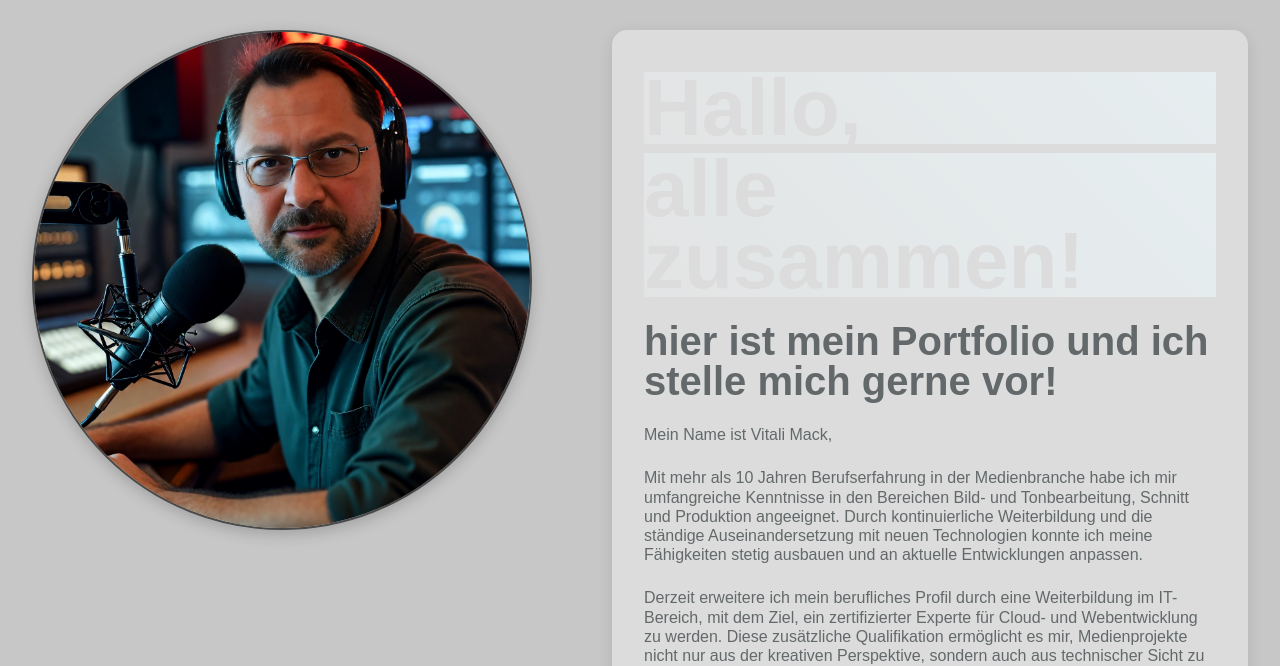
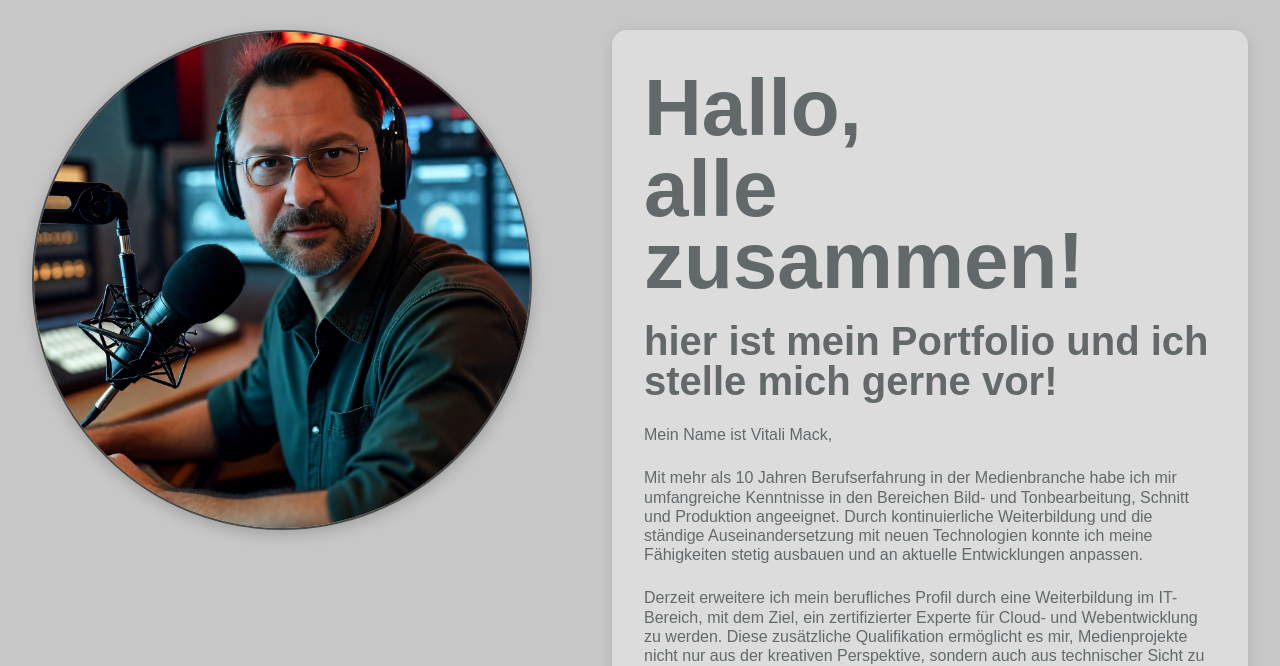
Before and after one commit to NovaRecords/MyPortfolio, a plain HTML site: page index.html in a window 1280 px wide. Shown: the part 140-806 px from the top of the page. Drawn offline with Linux system fonts and the light colour scheme.

Commit message:
Update styles.css

```diff
--- a/styles.css
+++ b/styles.css
@@ -98,13 +98,16 @@ body {
 }
 
 .content-text h1 {
-    background: linear-gradient(45deg, #2f393c, #498192);
-    mix-blend-mode: screen;
-    /* color: #63696a; */
+    color: #63696a;
     font-size: 5.0rem;
     margin-top: 0.6rem;
     font-weight: 600;
     line-height: 0.9;
+}
+
+.content-text h1::before {
+    background: linear-gradient(45deg, #2f393c, #498192);
+    mix-blend-mode: screen;
 }
 
 .content-text h2 {
```
